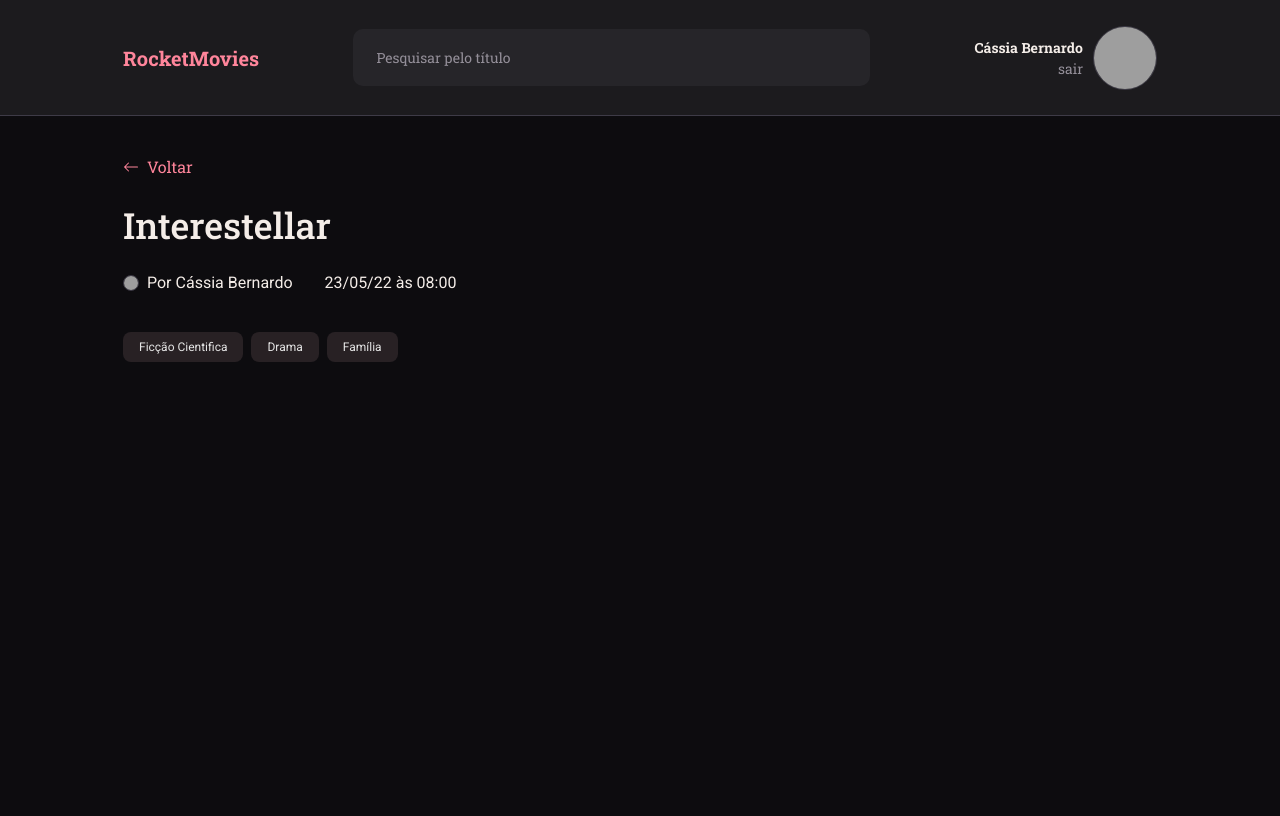
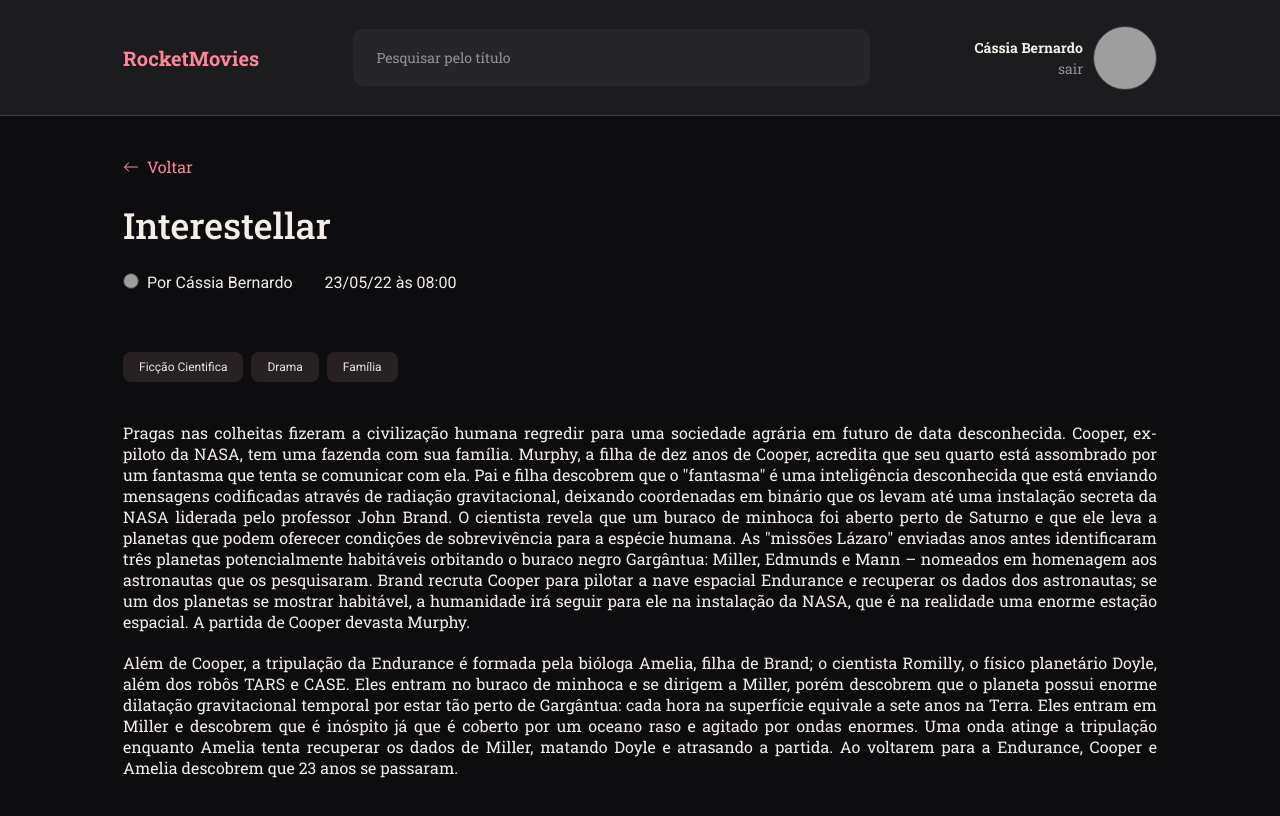
Before and after one commit to cah90/explorer-rocketmovies-frontend, a React (Vite) app: page / in a window 1280 px wide. Shown: the top 816 px of the page. Built offline with nearby package versions, Linux system fonts and the light colour scheme; grey boxes are pictures that could not be loaded; some icons are missing.

Commit message:
fix: removed a property to align the tags added some text to the page

```diff
--- a/src/pages/Details/index.jsx
+++ b/src/pages/Details/index.jsx
@@ -36,6 +36,42 @@ export default function Details() {
 						<Tag title="Drama" />
 						<Tag title="Família" />
 					</Tags>
+
+					<p>
+						Pragas nas colheitas fizeram a civilização humana regredir para uma
+						sociedade agrária em futuro de data desconhecida. Cooper, ex-piloto
+						da NASA, tem uma fazenda com sua família. Murphy, a filha de dez
+						anos de Cooper, acredita que seu quarto está assombrado por um
+						fantasma que tenta se comunicar com ela. Pai e filha descobrem que o
+						"fantasma" é uma inteligência desconhecida que está enviando
+						mensagens codificadas através de radiação gravitacional, deixando
+						coordenadas em binário que os levam até uma instalação secreta da
+						NASA liderada pelo professor John Brand. O cientista revela que um
+						buraco de minhoca foi aberto perto de Saturno e que ele leva a
+						planetas que podem oferecer condições de sobrevivência para a
+						espécie humana. As "missões Lázaro" enviadas anos antes
+						identificaram três planetas potencialmente habitáveis orbitando o
+						buraco negro Gargântua: Miller, Edmunds e Mann – nomeados em
+						homenagem aos astronautas que os pesquisaram. Brand recruta Cooper
+						para pilotar a nave espacial Endurance e recuperar os dados dos
+						astronautas; se um dos planetas se mostrar habitável, a humanidade
+						irá seguir para ele na instalação da NASA, que é na realidade uma
+						enorme estação espacial. A partida de Cooper devasta Murphy.
+					</p>
+
+					<p>
+						Além de Cooper, a tripulação da Endurance é formada pela bióloga
+						Amelia, filha de Brand; o cientista Romilly, o físico planetário
+						Doyle, além dos robôs TARS e CASE. Eles entram no buraco de minhoca
+						e se dirigem a Miller, porém descobrem que o planeta possui enorme
+						dilatação gravitacional temporal por estar tão perto de Gargântua:
+						cada hora na superfície equivale a sete anos na Terra. Eles entram
+						em Miller e descobrem que é inóspito já que é coberto por um oceano
+						raso e agitado por ondas enormes. Uma onda atinge a tripulação
+						enquanto Amelia tenta recuperar os dados de Miller, matando Doyle e
+						atrasando a partida. Ao voltarem para a Endurance, Cooper e Amelia
+						descobrem que 23 anos se passaram.
+					</p>
 				</main>
 			</Container>
 		</>
--- a/src/pages/Details/styles.js
+++ b/src/pages/Details/styles.js
@@ -9,6 +9,15 @@ export const Container = styled.div`
 			font-size: 2.6rem;
 			font-weight: 500;
 			margin: 2.4rem 0;
+		}
+
+		p {
+			font-size: 1.6rem;
+			font-weight: 400;
+			color: ${(props) => props.theme.COLORS.GRAY_200};
+			text-align: justify;
+
+			margin-bottom: 2rem;
 		}
 	}
 
@@ -36,7 +45,6 @@ export const Info = styled.div`
 	.user-info,
 	.data-info {
 		display: flex;
-		align-items: center;
 		gap: 0.8rem;
 
 		color: ${(props) => props.theme.COLORS.GRAY_200};
```
